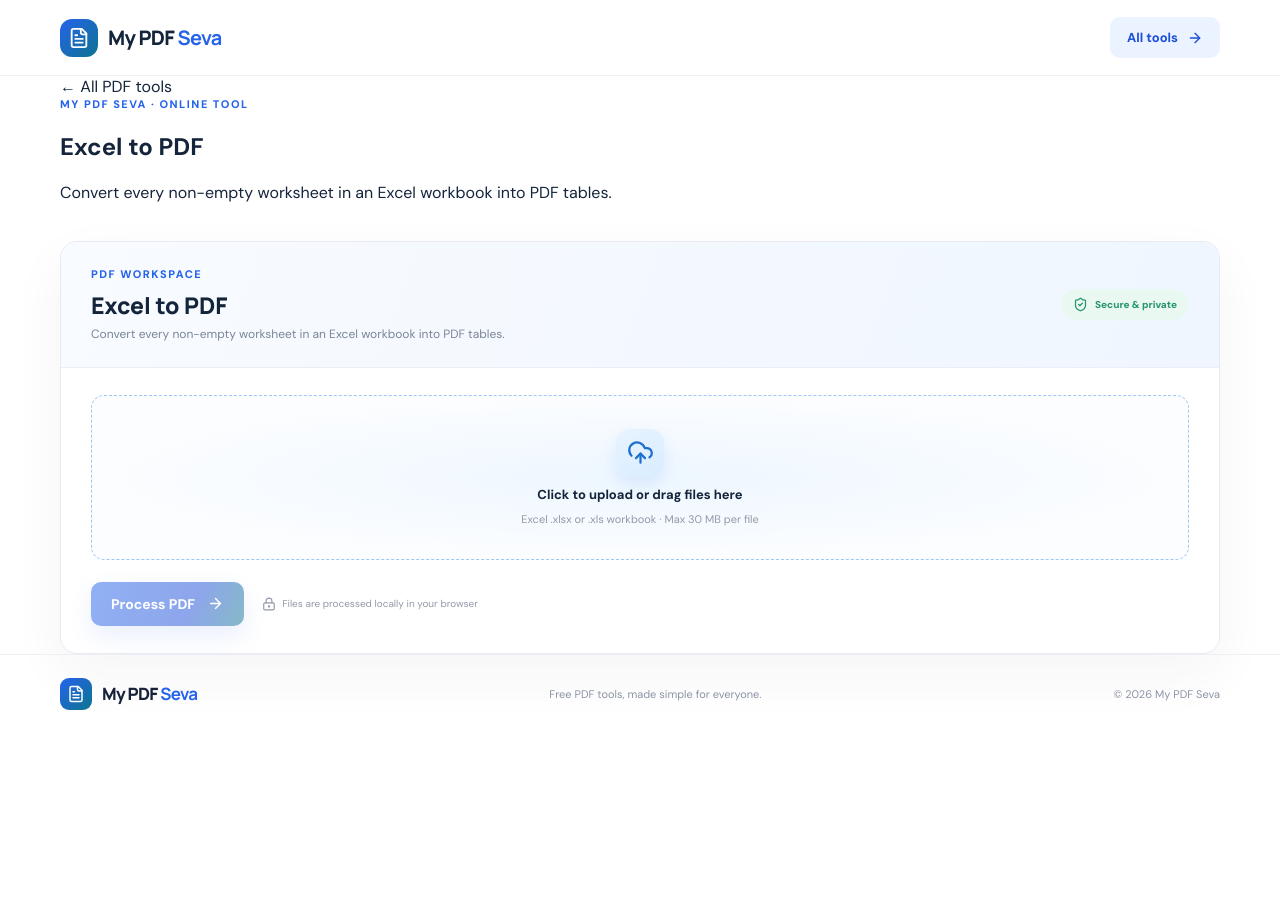
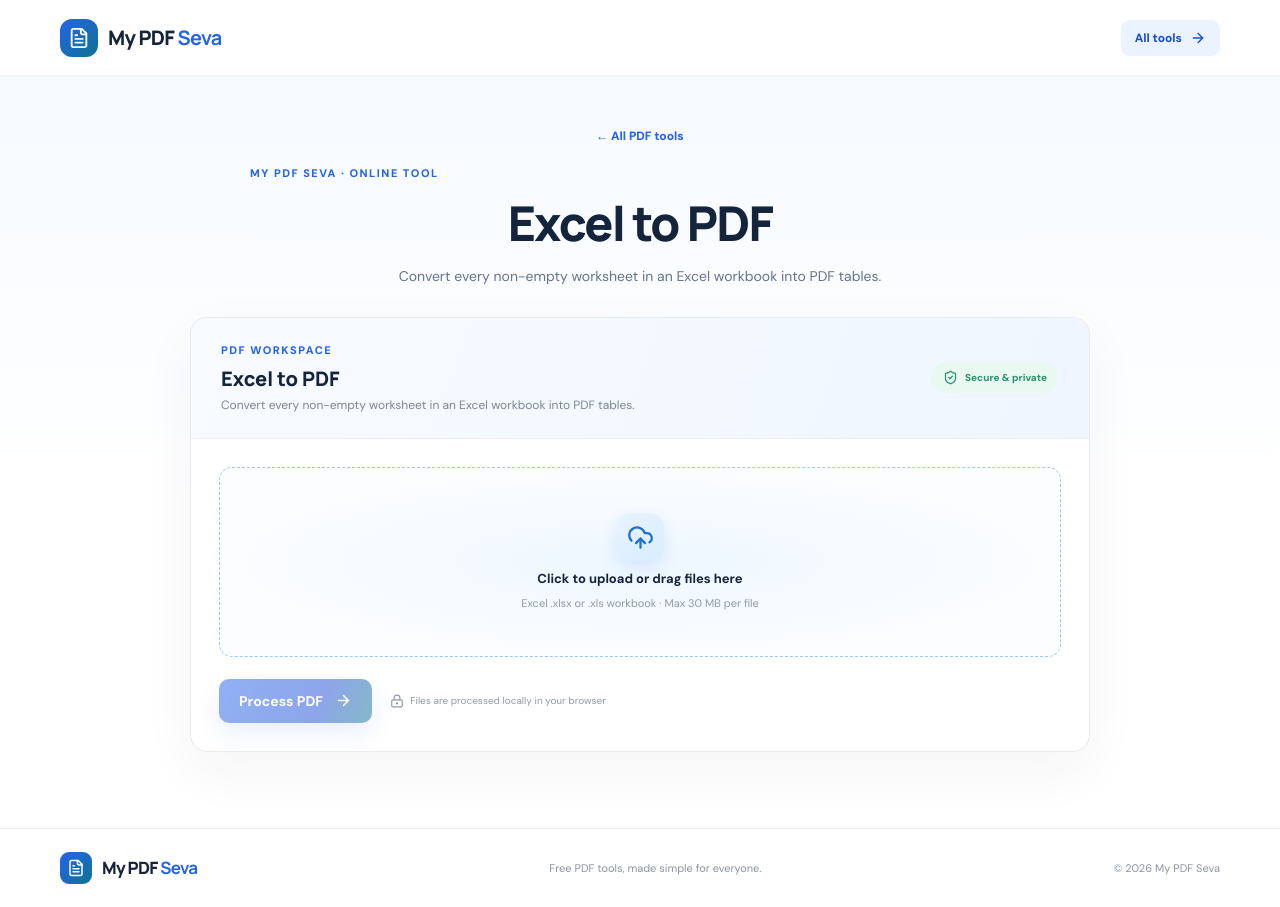
Before and after one commit to ashrafhashmi95786-sys/my-pdf-seva, a Next.js app: page /tools/excel-to-pdf in a window 1280 px wide. Before the commit the page ends 800 px from the top, so only its background shows below. Built offline with nearby package versions, Linux system fonts and the light colour scheme.

Commit message:
Style dedicated PDF tool pages and upload previews

```diff
--- a/app/globals.css
+++ b/app/globals.css
@@ -111,3 +111,22 @@
 .uploadedPreview[open] summary:after{content:"−"}
 .uploadedPreview iframe{display:block;width:100%;height:250px;margin-top:9px;border:1px solid #dbe5f1;border-radius:8px;background:#f1f5f9}
 @media(max-width:640px){.fileRow{gap:7px}.fileName b{overflow-wrap:anywhere}.moveFileBtn{width:23px;height:21px}.uploadedPreview iframe{height:210px}}
+
+
+/* Dedicated PDF tool pages */
+.toolPageSection{padding:48px 0 76px;background:linear-gradient(180deg,#f6faff,#fff 420px);min-height:72vh}
+.toolPageIntro{max-width:780px;margin:0 auto 28px;text-align:center}
+.backTools{display:inline-flex;margin-bottom:22px;color:#2563eb;font-size:12px;font-weight:800;text-decoration:none}
+.toolPageIntro h1{font:800 clamp(32px,5vw,48px) Manrope,sans-serif;letter-spacing:-1.7px;margin:10px 0;color:#14243b}
+.toolPageIntro p{font-size:14px;color:#64748b;line-height:1.7;margin:0 auto;max-width:620px}
+.toolPage .workspace{max-width:900px;margin:0 auto;background:#fff}
+.toolPage .workHead h3{font-size:20px}
+.toolPage .workBody{padding:28px}
+.toolPage .dropzone{min-height:190px}
+.uploadedPreview{display:block}
+.uploadedImage{display:block;max-width:100%;max-height:300px;object-fit:contain;margin:12px auto 2px;border-radius:8px}
+.filePreviewNote{font-size:11px;color:#64748b;margin:10px 0 2px}
+.toolPage .resultPanel{scroll-margin-top:25px}
+.toolPage .navCta{display:inline-flex;align-items:center;gap:8px;text-decoration:none;font-weight:800;font-size:12px;padding:10px 14px;border-radius:9px}
+.toolPage .topinner{justify-content:space-between}
+@media(max-width:640px){.toolPageSection{padding:30px 0 52px}.toolPageIntro{margin-bottom:20px}.toolPage .workBody{padding:17px}.toolPage .workHead{padding:19px}}
```
